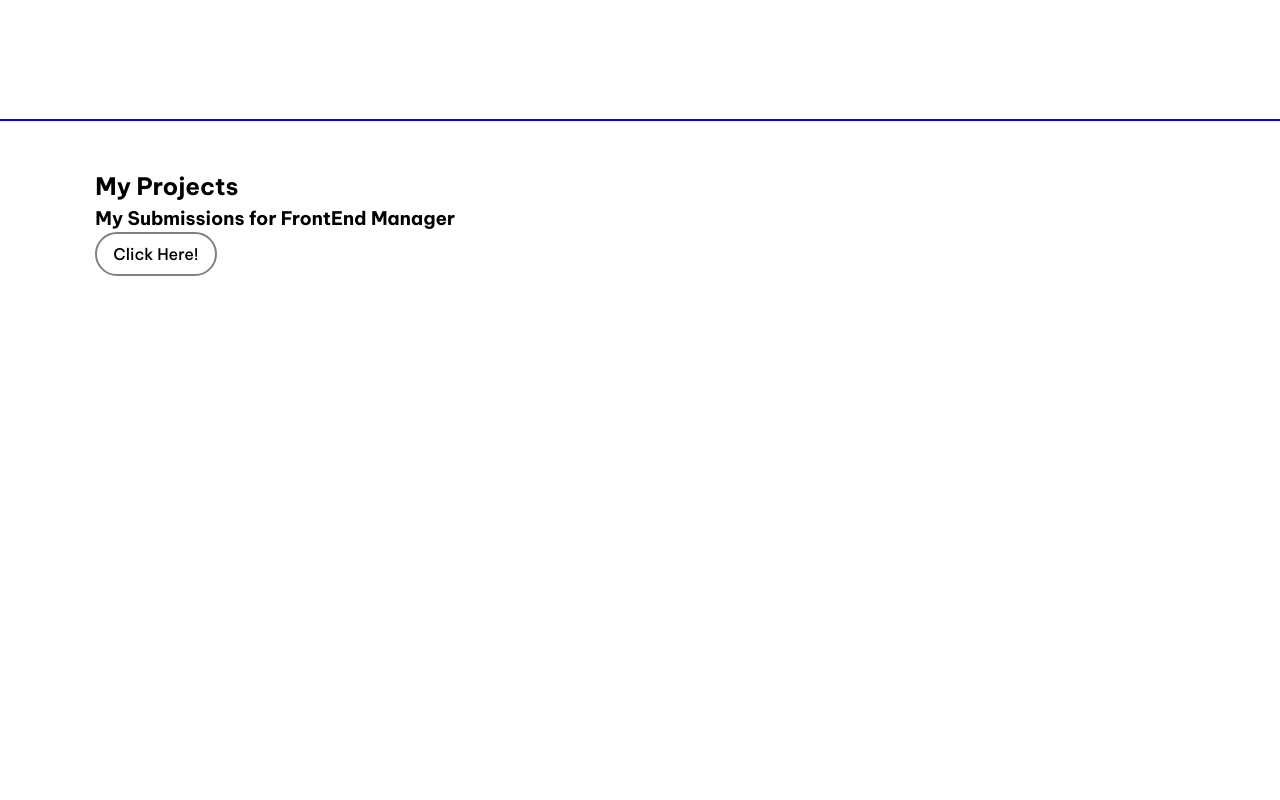
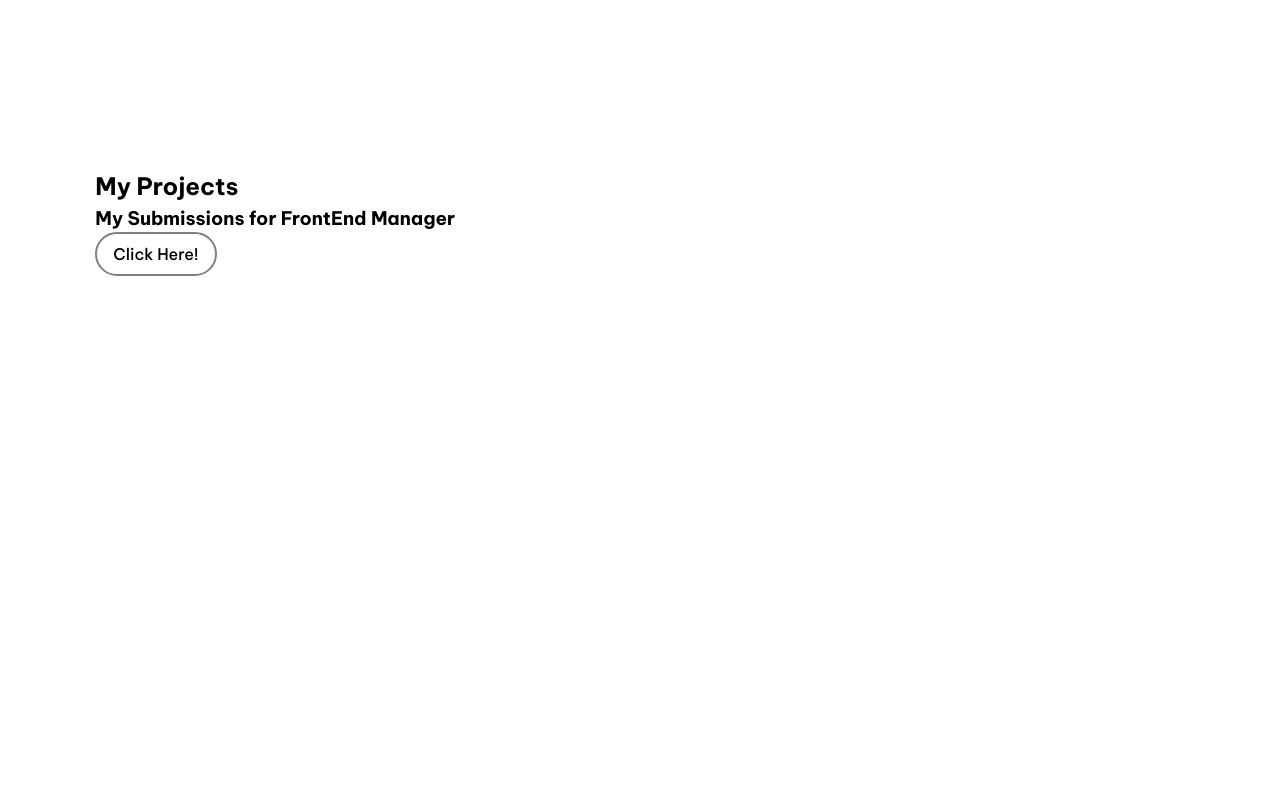
Before and after one commit to dietban19/myportfolio, a React (Create React App) app: page /about in a window 1280 px wide. Shown: the part 1480-2280 px from the top of the page. Built offline with nearby package versions, Linux system fonts and the light colour scheme.

Commit message:
changes:

```diff
--- a/src/components/pages/pages.module.css
+++ b/src/components/pages/pages.module.css
@@ -4,7 +4,6 @@
 
 .sectionContainer {
   /* position: relative; */
-  outline: 1px solid blue;
   padding: var(--container-pad-100);
   height: 100vh;
 }
```
